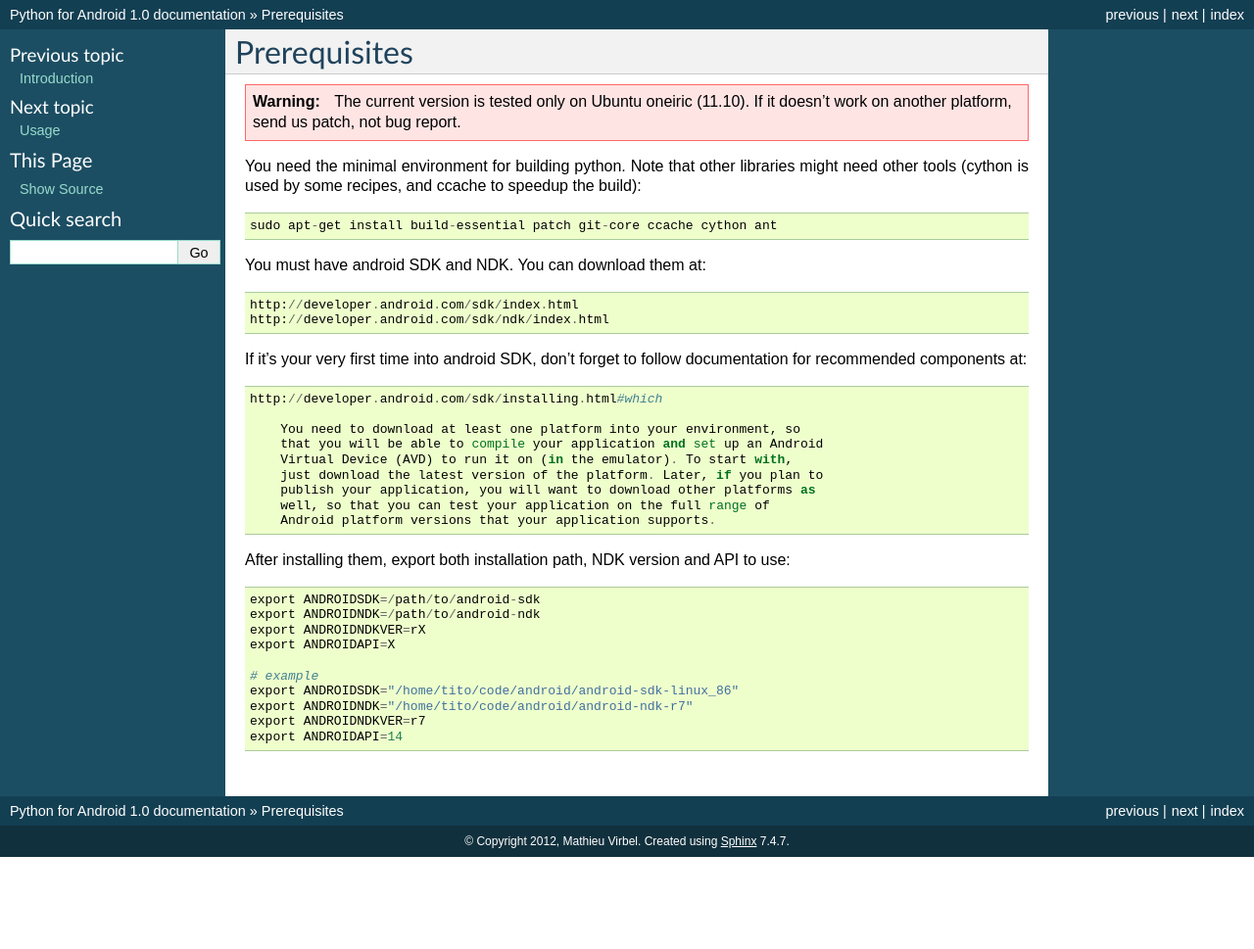
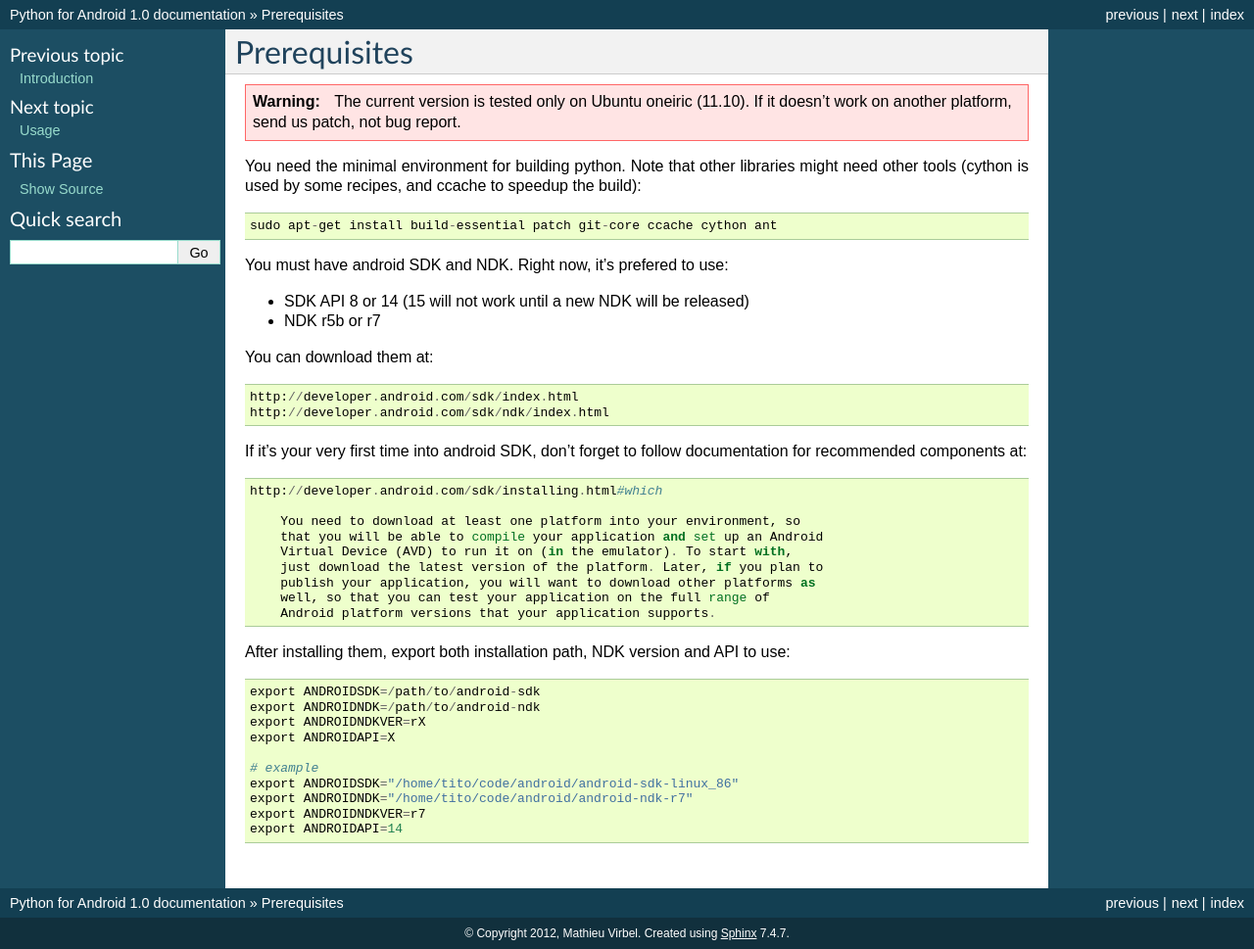
Before and after one commit to kivy/python-for-android, a Sphinx documentation site: the page built from docs/source/prerequisites.rst, in a window 1280 px wide. Shown: the whole page at 98% size. Built offline with Sphinx 7.4.7, drawn with Linux system fonts in a browser that asks for light colours; before the commit the page ends 900 px from its top, so only the background shows below that.

Commit message:
add prerequisites on the NDK/SDK version

```diff
--- a/docs/source/index.rst
+++ b/docs/source/index.rst
@@ -12,7 +12,6 @@ your application.
 
 - Forum: https://groups.google.com/forum/?hl=fr#!forum/python-android
 - Mailing list: python-android@googlegroups.com
-
 
 .. toctree::
     :maxdepth: 2
--- a/docs/source/prerequisites.rst
+++ b/docs/source/prerequisites.rst
@@ -11,7 +11,12 @@ might need other tools (cython is used by some recipes, and ccache to speedup th
 
     sudo apt-get install build-essential patch git-core ccache cython ant
 
-You must have android SDK and NDK. You can download them at::
+You must have android SDK and NDK. Right now, it's prefered to use:
+
+- SDK API 8 or 14 (15 will not work until a new NDK will be released)
+- NDK r5b or r7
+
+You can download them at::
 
     http://developer.android.com/sdk/index.html
     http://developer.android.com/sdk/ndk/index.html
```
